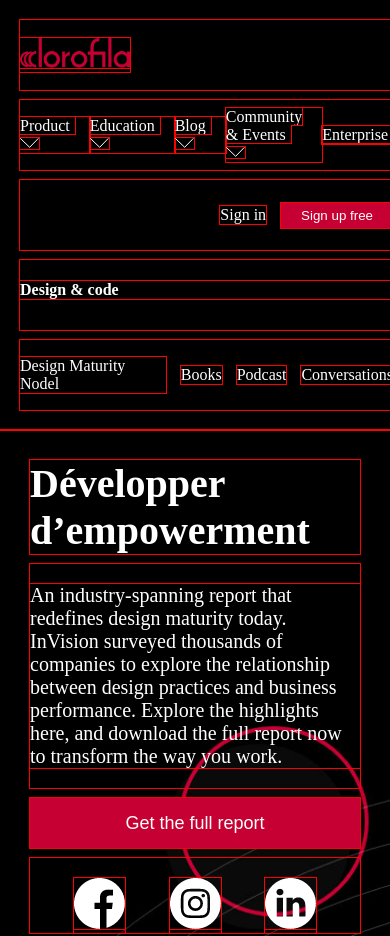
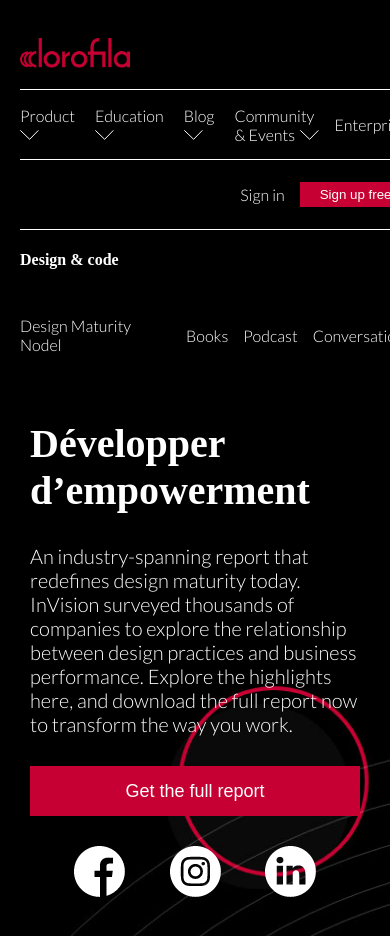
Before and after one commit to tl4yud0/gridpr0j3t, a plain HTML site: page index.html in a window 390 px wide. Shown: the top 936 px of the page. Drawn offline with Linux system fonts and the light colour scheme.

Commit message:
mobile align container

```diff
--- a/index.html
+++ b/index.html
@@ -14,7 +14,7 @@
             background: #000000;
             max-width: 100vw;
         }
-        *{
+        /*{
              outline:1px solid red; */
         }
         body {
@@ -34,7 +34,6 @@
 
         .menu{
             grid-area: header;
-
             width: 100%;
         }
         .menu-navbar{
@@ -44,13 +43,14 @@
             grid-auto-rows: 70px;
             grid-template-areas: "brand options buttons"
                                 "subbrand suboptions .";
-            grid-gap: 10px;
+
 
         }
         .menu-navbar-brand{
             grid-area: brand;
             display: flex;
             align-items: center;
+            border-bottom: 1px solid white;
         }
         .logo{
             margin: 0;
@@ -62,6 +62,7 @@
             align-items: center;
             text-decoration: none;
             justify-content: flex-start;
+            border-bottom: 1px solid white;
         }
         .menu-navbar-options a {
             padding-right: 15px;
@@ -78,13 +79,14 @@
             align-items: center;
             text-decoration: none;
             justify-content: flex-end;
+            border-bottom: 1px solid white;
         }
         .menu-navbar-buttons a{
             margin-right: 15px;
             color: white;
             text-decoration: none;
         }
-        .menu-navbar-buttons button{
+        .menu-navbar-buttons a span button{
             color: white;
             background-color: #C60032;
             border: 0;
@@ -112,7 +114,9 @@
             color: white;
             text-decoration: none;
         }
+
         .hero{
+            width: 100%;
             background: #000;
             color: white;
             display: grid;
@@ -172,6 +176,7 @@
         }
         .hero-redes a{
             color: aliceblue;
+            padding-bottom: 15px
         }
         @media screen and (max-width: 1024px){
 
@@ -207,7 +212,7 @@
             .hero-redes{
                 display: flex;
                 align-items:flex-start;
-                justify-content:space-evenly;;
+                justify-content:space-evenly;
                 flex-direction: row;
                 padding-top: 20px;
 
@@ -233,7 +238,7 @@
                 </div>
                 <div class="menu-navbar-buttons">
                     <a href="">Sign in</a>
-                    <a href=""> <span><button>Sign up free</button></span> </a>
+                    <a href=""> <span><button class="sign-up">Sign up free</button></span> </a>
                 </div>
                 <div class="menu-navbar-subrand">
                     <h4>Design & code</h4>
```
